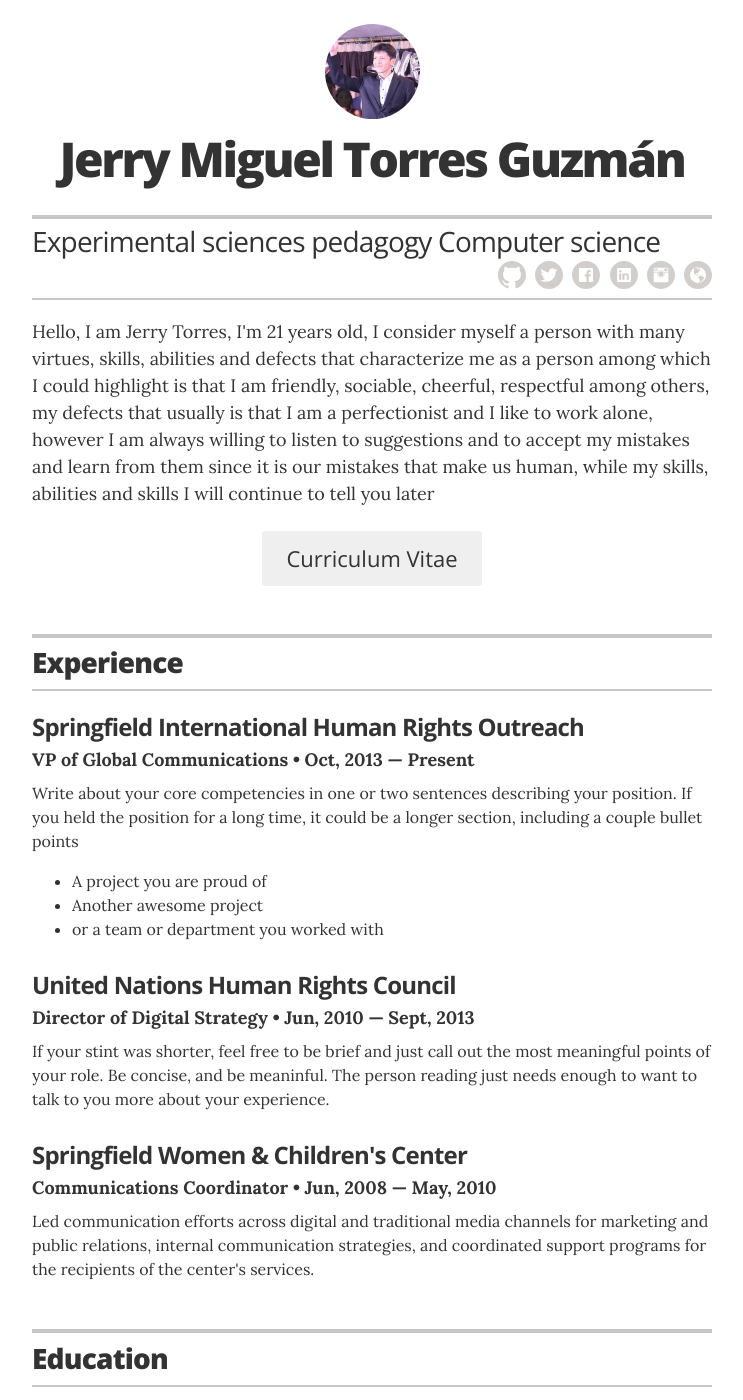
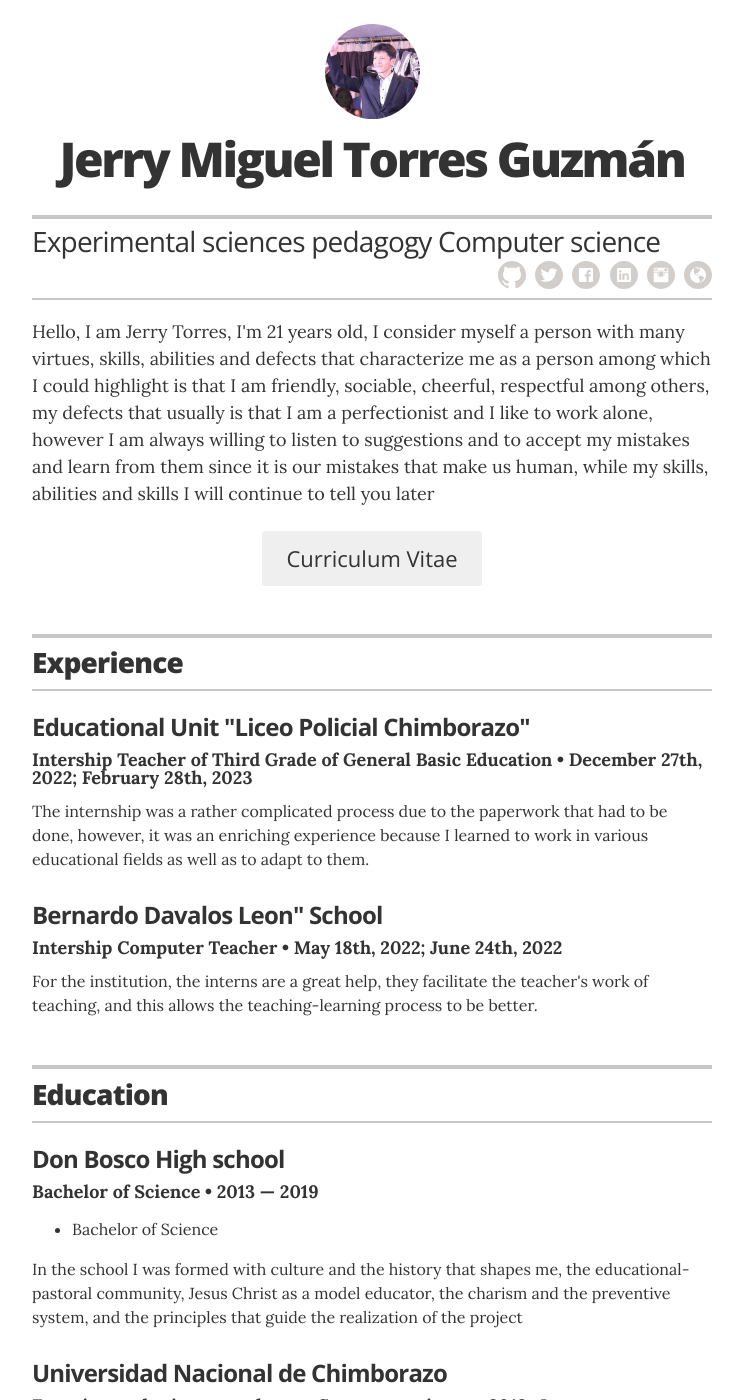
Before and after one commit to jerry50r8/jerry50r8.github.io, a Jekyll site: the page built from index.html, in a window 1280 px wide and 1400 px high. Shown: the whole window, without its empty margins (268-1011 px from the left). Built offline with Jekyll 4.4.1, drawn with Linux system fonts in a browser that asks for light colours.

Commit message:
Intento de Actualización 16
Signed-off-by: jerry50r8 <130418784+jerry50r8@users.noreply.github.com>

```diff
--- a/_data/experience.yml
+++ b/_data/experience.yml
@@ -1,19 +1,12 @@
- #Jobs
+# Jobss
 # VP of Global Communications
-- company: Springfield International Human Rights Outreach
-  position: VP of Global Communications
-  duration: Oct, 2013 &mdash; Present
-  summary: Write about your core competencies in one or two sentences describing your position. If you held the position for a long time, it could be a longer section, including a couple bullet points	<ul class="resume-item-list"><li>A project you are proud of</li><li>Another awesome project</li><li>or a team or department you worked with</li></ul>
+- company: Educational Unit "Liceo Policial Chimborazo"
+  position: Intership Teacher of Third Grade of General Basic Education
+  duration: December 27th, 2022; February 28th, 2023
+  summary: The internship was a rather complicated process due to the paperwork that had to be done, however, it was an enriching experience because I learned to work in various educational fields as well as to adapt to them.
 
 # Director of Digital Stratgy
-- company: United Nations Human Rights Council
-  position: Director of Digital Strategy
-  duration:  Jun, 2010 &mdash; Sept, 2013
-  summary: If your stint was shorter, feel free to be brief and just call out the most meaningful points of your role. Be concise, and be meaninful. The person reading just needs enough to want to talk to you more about your experience.
-
-
-# Communications Coordinator
-- company: Springfield Women & Children's Center
-  position: Communications Coordinator
-  duration:   Jun, 2008  &mdash; May, 2010
-  summary: Led communication efforts across digital and traditional media channels for marketing and public relations, internal communication strategies, and coordinated support programs for the recipients of the center's services.
+- company: Bernardo Davalos Leon" School
+  position: Intership Computer Teacher
+  duration:  May 18th, 2022; June 24th, 2022
+  summary: For the institution, the interns are a great help, they facilitate the teacher's work of teaching, and this allows the teaching-learning process to be better.
```
